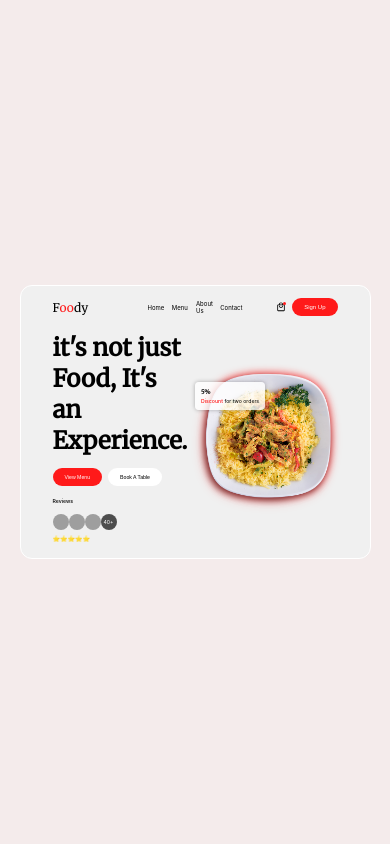
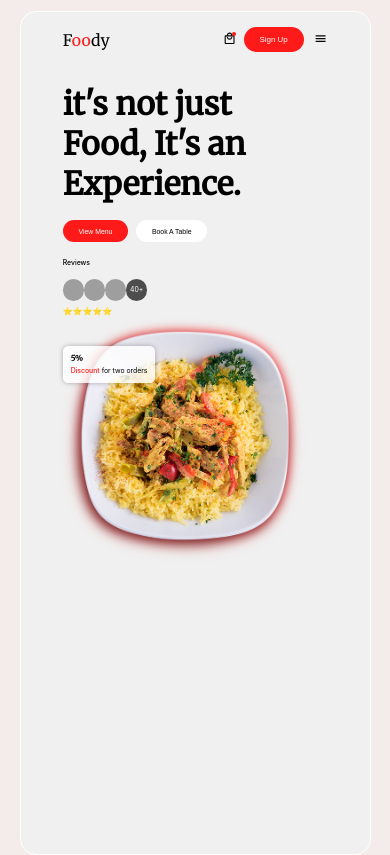
Before and after one commit to SubhamShaww/restaurant-website, a React (Create React App) app: page / in a window 390 px wide. Built offline with nearby package versions, Linux system fonts and the light colour scheme; grey boxes are pictures that could not be loaded.

Commit message:
added hamburger menu and resoloved the responsive issue

```diff
--- a/src/App.scss
+++ b/src/App.scss
@@ -8,7 +8,7 @@
 }
 
 .app {
-    min-width: $app-width;
+    width: $app-width;
     min-height: $app-height;
     display: grid;
     place-items: center;
@@ -17,10 +17,10 @@
 
 .app__body {
     width: $app-width - 10vw;
-    margin: 4rem 0;
+    height: $app-height;
+    margin-top: 2rem;
     padding: 3rem 8rem;
     display: grid;
-    justify-content: center;
     grid-template-rows: min-content 1fr;
     row-gap: 4rem;
     background-color: $app-body-background-color;
--- a/src/components/Banner.scss
+++ b/src/components/Banner.scss
@@ -5,6 +5,13 @@
     display: grid;
     grid-template-columns: repeat(2, 1fr);
     align-items: center;
+
+    @media screen and (max-width: 1024px) {
+        & {
+            grid-template-columns: 1fr;
+            grid-template-rows: repeat(2, max-content);
+        }
+    }
 }
 
 .banner__content {
@@ -104,8 +111,8 @@
     }
 
     & > .poster__image {
-        width: 100%;
         height: 100%;
+        width: 90%;
         object-fit: contain;
         filter: drop-shadow(0 0 1rem $red-theme-color);
         justify-self: flex-end;
--- a/src/components/Nav.scss
+++ b/src/components/Nav.scss
@@ -1,9 +1,15 @@
 @import 'src/sass/var';
 @import 'src/sass/functions';
 
+.nav__wrapper {
+    display: grid;
+    grid-template-rows: repeat(2, max-content);
+    row-gap: 2rem;
+
     .nav {
         display: grid;
-    grid-template-columns: repeat(3, 1fr);
+        grid-template-columns: 1fr repeat(2, max-content);
+        column-gap: 2rem;
         grid-template-rows: min-content;
         align-items: center;
 
@@ -18,7 +24,7 @@
             }
         }
 
-    & > div:nth-child(2) {
+        & > .nav__options1 {
             display: grid;
             align-items: center;
             grid-template-columns: repeat(4, 1fr);
@@ -31,9 +37,15 @@
             & > a:hover {
                 color: $red-theme-color;
             }
+
+            @media screen and (max-width: 768px) {
+                & {
+                    display: none;
+                }
+            }
         }
 
-    & > div:last-child {
+        & > .nav__options2 {
             display: grid;
             grid-template-columns: repeat(2,max-content);
             column-gap: 1.5rem;
@@ -70,6 +82,53 @@
             & > button:hover {
                 @include button-hover-template($red-theme-color, #fff);
             }
+
+            @media screen and (max-width: 768px) {
+                & {
+                    grid-column: 2/3;
+                }
             }
 
         }
+
+        & > .nav__hamburger {
+            display: none;
+
+            @media screen and (max-width: 768px) {
+                & {
+                    cursor: pointer;
+                    display: block;
+                    grid-column: 3/4;
+                    justify-self: flex-end;
+
+                    & > svg {
+                        font-size: $all-icons-size;
+                    }
+                }
+            }
+        }
+
+    }
+
+    .hamburgerOptions__hide {
+        display: none;
+    }
+
+    .hamburgerOptions__show {
+        display: grid;
+        grid-template-rows: repeat(4, 1fr);
+        row-gap: 1rem;
+        padding: 1rem;
+        background-color: #fff;
+        box-shadow: 0 0 1rem rgba(#000, 0.5);
+        border-radius: 1rem;
+
+        & > a {
+            font-size: $nav-font-size;
+        }
+
+        & > a:hover {
+            color: $red-theme-color;
+        }
+    }
+}
--- a/src/components/Nav.tsx
+++ b/src/components/Nav.tsx
@@ -1,23 +1,37 @@
 import './Nav.scss';
-import { LocalMallOutlined } from '@material-ui/icons';
+import { LocalMallOutlined, MenuOutlined } from '@material-ui/icons';
+import { useState } from 'react';
 
 const Nav = () => {
+    const [showOptions, setShowOptions] = useState<Boolean>(false);
+
     return (
+        <div className="nav__wrapper">
             <div className="nav">
                 <h1>
                     F<span>oo</span>dy
                 </h1>
-            <div>
+                <div className="nav__options1">
                     <a href="#">Home</a>
                     <a href="#">Menu</a>
                     <a href="#">About Us</a>
                     <a href="#">Contact</a>
                 </div>
-            <div>
+                <div className="nav__options2">
                     <div className="icon-wrapper">
                         <LocalMallOutlined />
                     </div>
                     <button>Sign Up</button>
+                </div>
+                <div className="nav__hamburger" onClick={() => setShowOptions(!showOptions)}>
+                    <MenuOutlined />
+                </div>
+            </div>
+            <div className={showOptions ? 'hamburgerOptions__show' : 'hamburgerOptions__hide'}>
+                <a href="#">Home</a>
+                <a href="#">Menu</a>
+                <a href="#">About Us</a>
+                <a href="#">Contact</a>
             </div>
         </div>
     );
--- a/src/index.scss
+++ b/src/index.scss
@@ -31,24 +31,18 @@ a {
 
 @media screen and (max-width: 768px) {
     html {
-        font-size: 40%;
+        font-size: 45%;
     }
 }
 
-@media screen and (max-width: 768px) {
+@media screen and (max-width: 540px) {
+    html {
+        font-size: 33%;
+    }
+}
+
+@media screen and (max-width: 320px) {
     html {
         font-size: 30%;
     }
 }
-
-@media screen and (max-width: 450px) {
-    html {
-        font-size: 25%;
-    }
-}
-
-@media screen and (max-width: 360px) {
-    html {
-        font-size: 15%;
-    }
-}
```
Lines whose indentation alone changed are shown as unchanged.
